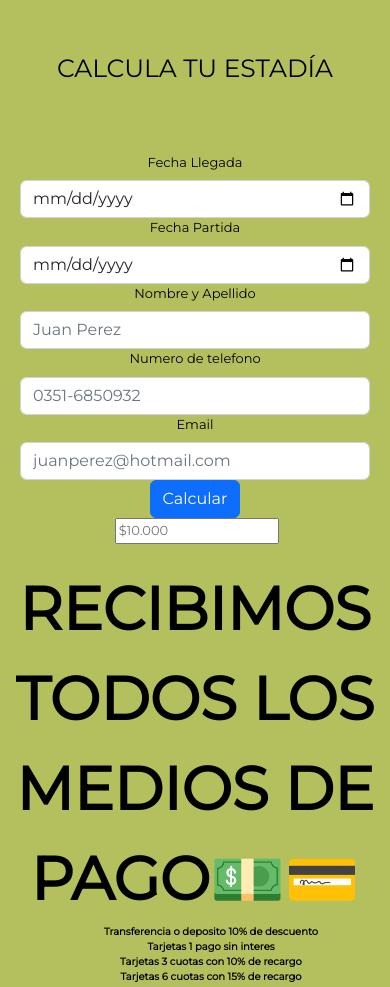
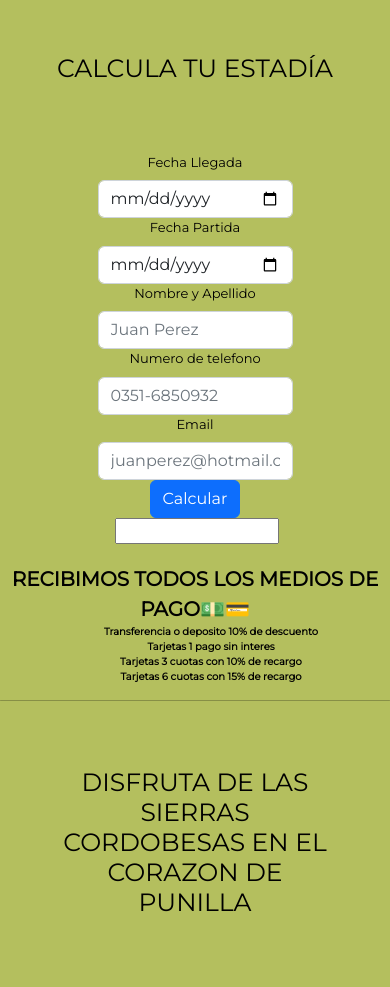
Before and after one commit to cordobamariano/Retiro-de-Montana, a plain HTML site: page tarifas.html in a window 390 px wide. Shown: the part 706-1693 px from the top of the page. Drawn offline with nearby package versions, Linux system fonts and the light colour scheme.

Commit message:
se añadieron animate, se hicieron coreciones

```diff
--- a/estiloi.css
+++ b/estiloi.css
@@ -77,7 +77,7 @@ body{
 .recibimos{
     color: black;
     font-family: 'Montserrat', sans-serif;
-    font-size: 40px;
+    font-size: 2.5rem;
     text-align: center;
 }
 .lista{
@@ -93,6 +93,7 @@ body{
     font-size: 1.5rem;
     text-align: center;
     align-items: center;
+    width: 20%;
 }
 
 
@@ -187,17 +188,21 @@ h3{
 
     }
     .titulo{
-        font-size: 25px;
+        font-size: 30px;
     }
     .lista{
         font-size: 20px;
         padding: 0;
+    }
+    .listai{
+        font-size: 20px;
     }
     .formulario{
         justify-content: center;
         font-size: 15px;
         margin-bottom: 5%;
         margin-top: 5%;
+        width: 50%;
     }
     .hr{
         border-color: black;
@@ -234,12 +239,15 @@ h3{
 }
 
 .texto{
-    font-size: 15px;
+    font-size: 20px;
 }
 
 /***************************TARIFAS***************************/
 .CALCULA{
     font-size: 20px;
+}
+.recibimos{
+    font-size: 25px;
 }
 /***************************NOSOTROS***************************/
 h5{
@@ -290,7 +298,9 @@ h5{
     .fotos img{
         max-width: 80%;
     }
-
+    .recibimos{
+        font-size: 20px;
+    }
 
     .listai{
         font-size: 15px;
@@ -309,6 +319,7 @@ h5{
     .formulario{
         font-size: 13px;
         margin: 20px;
+        width: 50%;
     }
     .hr{
         border-color: black;
@@ -352,4 +363,6 @@ APLIQUE ANIMACIONES EN ENCABEZADO, BARRA DE NAVEGACION, IMAGENES Y TITULOS
 CREE RAMA CON NOMBRE "ANIMACIONES"
 UNI LA RAMA A LA MASTER.
 MODIFIQUE VALORES EN MEDIA QUERRIES PARA QUE QUEDE RESPONSIVE
-APLIQUE BOOSTRAP EN LAS IMAGENES DE LA PAGINA GALERIA******************/
+APLIQUE BOOSTRAP EN LAS IMAGENES DE LA PAGINA GALERIA.
+CORRECCIONES EN MEDIAQUERRIES (FONT-SIZE).
+SE AÑADIERON EFECTOS "ANIMATE" EN ENCABEZADO, TITULOS, TEXTOS.******************/
--- a/tarifas.html
+++ b/tarifas.html
@@ -59,7 +59,7 @@
 
 <h2 class="titulo"> CALCULA TU ESTADÍA</h2>
 
-    <form class="formulario" style="width: auto;">
+    <form class="formulario mx-auto">
       <div class="a" .m-2>
         <label for="Fecha Llegada" class="form-label">Fecha Llegada</label>
         <input type="date" class="form-control" id="Fecha Llegada"required>
@@ -85,7 +85,7 @@
         </div>
       <div class="e">
         <label for="Precio Final"></label>
-        <input type="money"name="money"placeholder="$10.000">
+        <input type="money"name="money">
         </div>
 
     </form>
```
Also changed, not shown: contacto.html (+1 -1 lines).
